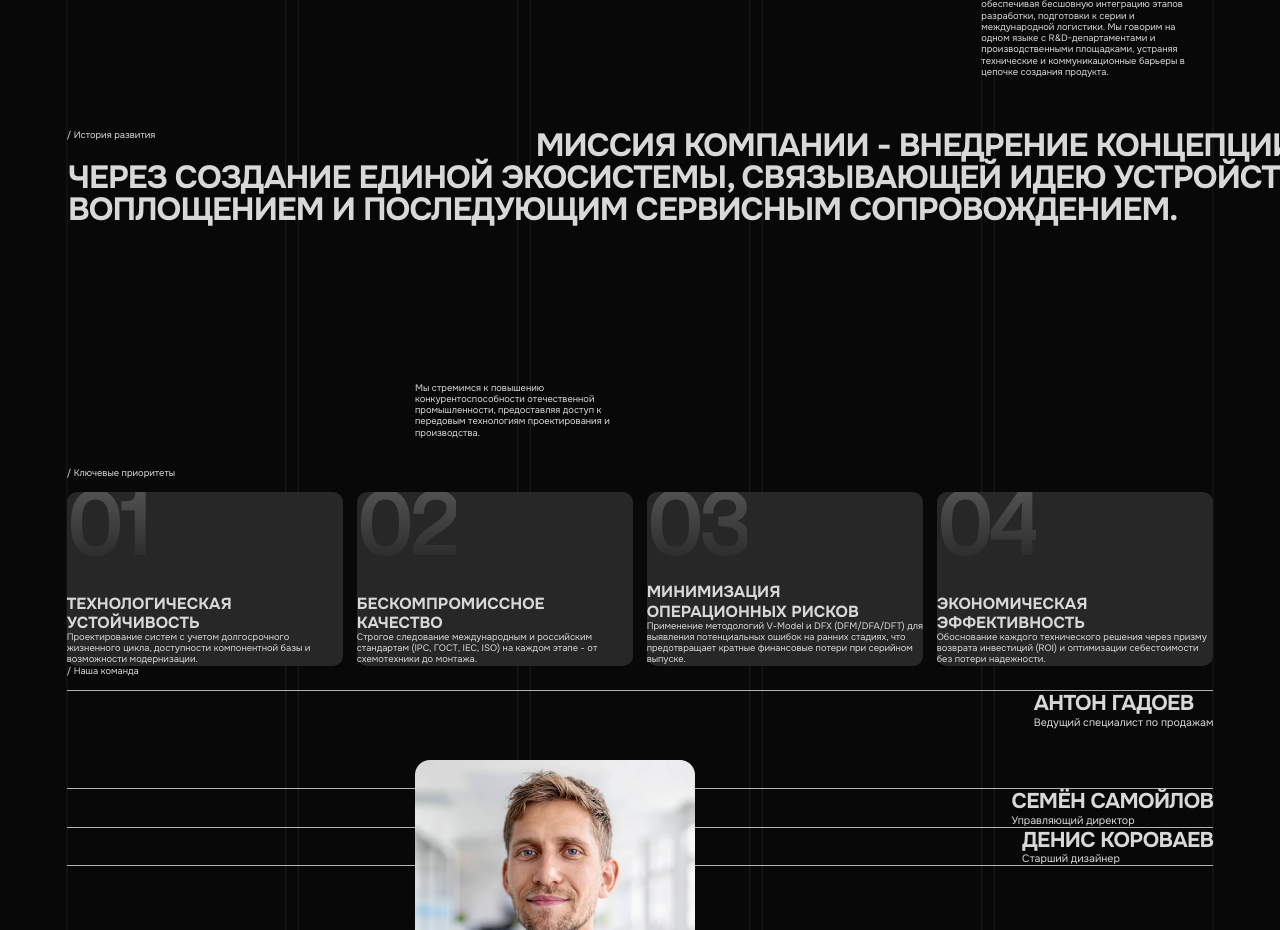
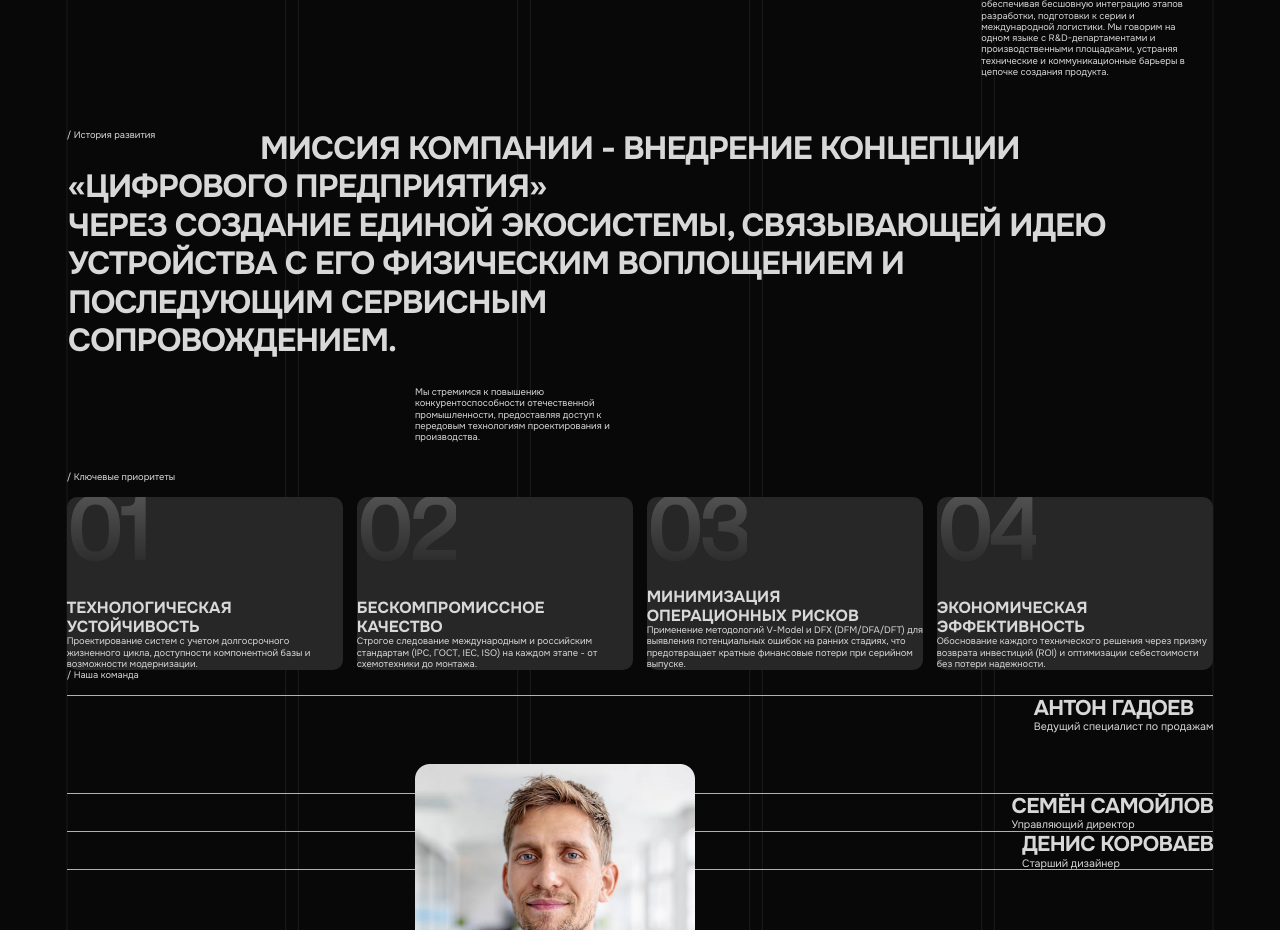
Before and after one commit to matilda081133-sketch/teh, a React (Vite) app: page /about in a window 1280 px wide. Shown: the part 1140-2070 px from the top of the page. Built offline with nearby package versions, Linux system fonts and the light colour scheme.

Commit message:
fix: format mission text to exactly 5 lines with custom wrapping and fix horizontal overflow

```diff
--- a/src/components/AboutSection4.jsx
+++ b/src/components/AboutSection4.jsx
@@ -20,9 +20,13 @@ const FrameComponent1111 = ({ className = "" }) => {
         </section>
         <div className={styles.mission}>
           <div className={styles.div2}>/ История развития</div>
-          <b
-            className={styles.b}
-          >{`                                                          Миссия компании - внедрение концепции «Цифрового предприятия» через создание единой экосистемы, связывающей идею устройства с его физическим воплощением и последующим сервисным сопровождением. `}</b>
+          <b className={styles.b}>
+            <span className={styles.indent}></span>Миссия компании - внедрение концепции «Цифрового предприятия»<br />
+            через создание единой экосистемы, связывающей идею<br />
+            устройства с его физическим воплощением и<br />
+            последующим сервисным<br />
+            сопровождением.
+          </b>
           <div className={styles.wrapper}>
             <div className={styles.div3}>
               Мы стремимся к повышению конкурентоспособности отечественной
--- a/src/components/AboutSection4.module.css
+++ b/src/components/AboutSection4.module.css
@@ -99,16 +99,20 @@
   flex-shrink: 0;
 }
 .b {
-  width: 1718px;
-  height: 226px;
+  width: 100%;
+  height: auto;
   position: relative;
   font-size: var(--fs-48);
   letter-spacing: -0.03em;
-  line-height: 100%;
+  line-height: 120%;
   text-transform: uppercase;
+  display: block;
+  white-space: normal;
+  z-index: 1;
+}
+.indent {
   display: inline-block;
-  white-space: pre-wrap;
-  z-index: 1;
+  width: 15vw;
 }
 .wrapper {
   display: flex;
```
